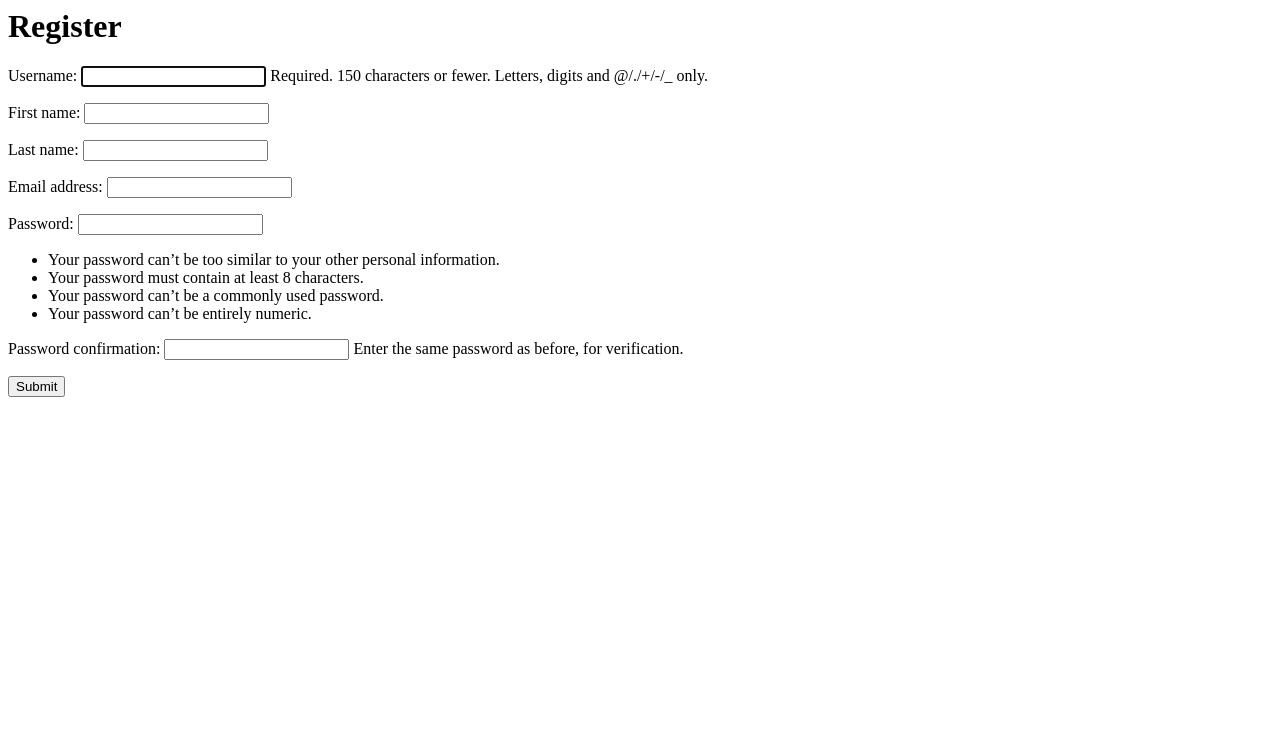
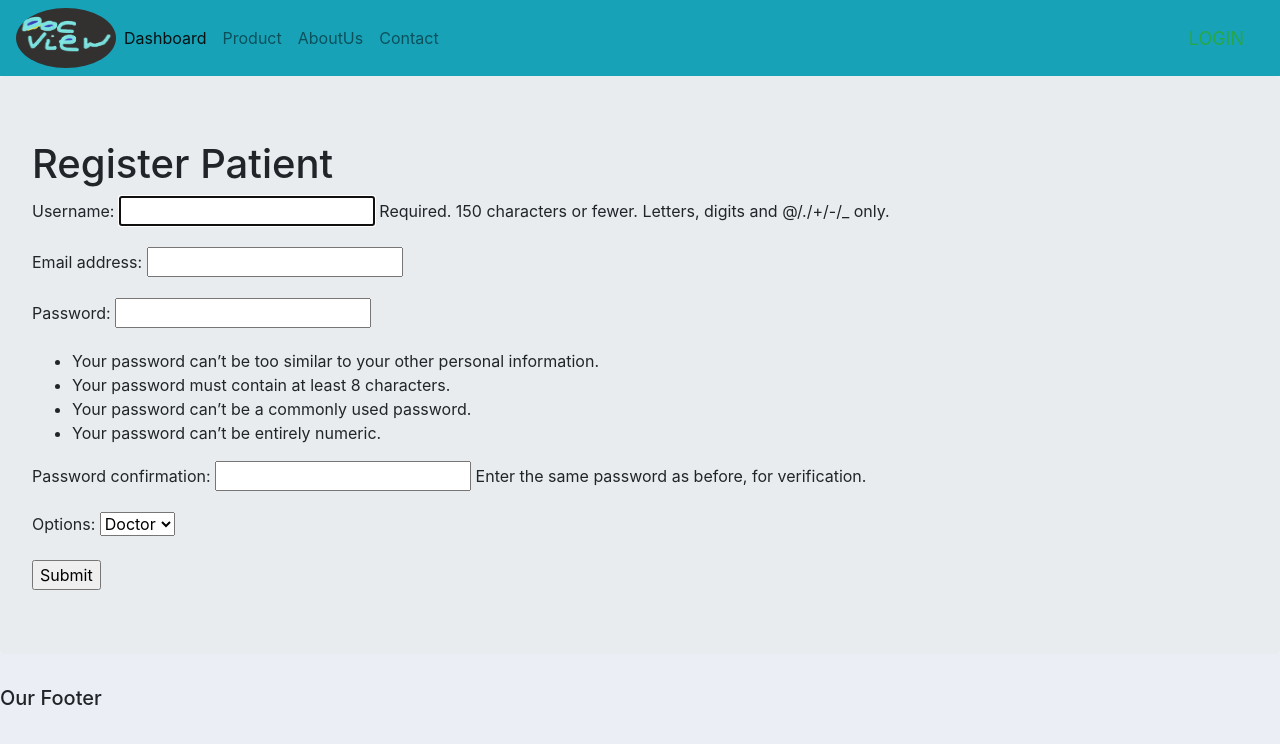
Before and after one commit to fiery-kiki/DOCView, a Django app: page /register/ in a window 1280 px wide. Shown: the top 744 px of the page. Run offline with Django 3.2, Linux system fonts and the light colour scheme; some libraries are stand-ins or nearby versions.

Commit message:
login, logout, register features added

```diff
--- a/accounts/admin.py
+++ b/accounts/admin.py
@@ -8,3 +8,5 @@ admin.site.register(Doctor)
 admin.site.register(Appointment)
 admin.site.register(Invoice)
 admin.site.register(Prescription)
+admin.site.register(HR)
+admin.site.register(Receptionist)
--- a/accounts/forms.py
+++ b/accounts/forms.py
@@ -3,15 +3,30 @@ from django.contrib.auth.forms import UserCreationForm
 from django.contrib.auth.models import User
 from django import forms
 
-# from .models import Order
+from .models import Patient, Doctor, Appointment
 
+class CreatePatient(ModelForm):
+    class Meta:
+        model = Patient
+        fields = ['name', 'phone_no', 'gender', 'age', 'address', 'blood_group']
 
-# class OrderForm(ModelForm):
-# 	class Meta:
-# 		model = Order
-# 		fields = '__all__'
+class CreateAppointment(ModelForm):
+    class Meta:
+        model = Appointment
+        fields = '__all__'
 
+class CreateDoctor(ModelForm):
+    class Meta:
+        model = Doctor
+        fields = ['name', 'phone_no', 'gender', 'age', 'address', 'status', 'department', 'attendance', 'salary']
+
+object_choice = (
+        ('doctor', 'Doctor'),
+        ('patient', 'Patient')
+    )
 class CreateUserForm(UserCreationForm):
-	class Meta:
-		model = User
-		fields = ['username', 'first_name', 'last_name', 'email', 'password1', 'password2']
+
+    options = forms.ChoiceField(choices = list(object_choice))
+    class Meta:
+        model = User
+        fields = ['username', 'email', 'password1', 'password2']
--- a/accounts/urls.py
+++ b/accounts/urls.py
@@ -7,10 +7,20 @@ from . import views, patient
 urlpatterns = [
     path('product/', views.product),
     path('customer/', views.customer),
-    path('aboutus/', views.aboutus),
-    path('contact/', views.contact),
-    path('patient_appointments/', patient.your_appointments),
-    path('patient_invoice/', patient.invoice_and_payment),
-    path('register/', views.registerPage,  name="register"),
-    path('', views.home),
+    path('aboutus/', views.aboutus, name='aboutus'),
+    path('contact/', views.contact, name='contact'),
+    path('patient_appointments/', patient.your_appointments, name="your_appointments"),
+    path('patient_invoice/', patient.invoice_and_payment, name='invoice_and_payment'),
+    # basic auth
+    path('register/', views.registerPage, name="register"),
+    path('login/', views.loginPage, name='login'),
+    path('logout/', views.logoutUser, name='logout'),
+    # path('register_patient/', views.registerPatient,  name="register_patient"),
+    # path('register_doctor/', views.registerDoctor,  name="register_doctor"),
+    path('create_appointment/', views.createAppointments, name='create_appointment'),
+    path('update_patient/<str:pk>/', views.updatePatient,  name="update_patient"),
+    path('delete_patient/<str:pk>/', views.deletePatient,  name="delete_patient"),
+    path('update_doctor/<str:pk>/', views.updateDoctor,  name="update_doctor"),
+    path('delete_doctor/<str:pk>/', views.deleteDoctor,  name="delete_doctor"),
+    path('', views.home, name='home'),
 ]
--- a/accounts/views.py
+++ b/accounts/views.py
@@ -1,36 +1,176 @@
-from django.shortcuts import render
-
+from django.shortcuts import render, redirect
 from django.http import HttpResponse
 
-from .forms import CreateUserForm
+from .models import Doctor, Patient, Appointment, Invoice, Prescription, Receptionist, HR
+
+from .forms import CreateDoctor, CreatePatient, CreateUserForm, CreateAppointment
+
+from django.contrib.auth import authenticate, login, logout
+
+from django.contrib import messages
+from django.contrib.auth.decorators import login_required
+
+
+
+def check_doctor(obj):
+    return obj.__class__ == Doctor
+def check_patient(obj):
+    return obj.__class__ == Patient
+def check_receptionist(obj):
+    return obj.__class__ == Receptionist
+def check_hr(obj):
+    return obj.__class__ == HR
+
+
+
 
 def registerPage(request):
-    form = CreateUserForm()
+    if request.user.is_authenticated:
+        return redirect('home')
+    else:
+        form = CreateUserForm()
+        if request.method == 'POST':
+            print('CHECK -' , request.POST)
+            form = CreateUserForm(request.POST)
+            if form.is_valid():
+                print('VALIDATED')
+                type_user = request.POST.get('options')
+                u1 = form.save()
+                # print(u1, type_user)
+                u2 = None
+                if type_user=='doctor':
+                    u2 = Doctor.objects.create(user = u1)
+                    u2.save()
+                elif type_user=='patient':
+                    u2 = Patient.objects.create(user = u1)
+                    u2.save()
+                print("CREATED peoples", u1, u2)
+                messages.success(request, 'Account was created for ' + u1.username)
+                return redirect('/')
+        context = {'form':form}
+        return render(request, 'accounts/register_patient.html', context)
+
+@login_required(login_url='login')
+def updatePatient(request, pk):
+    p1 = Patient.objects.get(pk = pk)
+    form = CreatePatient(instance=p1)
     if request.method == 'POST':
-        form = CreateUserForm(request.POST)
+        form = CreatePatient(request.POST, instance=p1)
         if form.is_valid():
             form.save()
+            # user = form.cleaned_data.get('user.username')
+            # messages.success(request, 'Account was created for ' + user)
+            return redirect('/')
     context = {'form':form}
-    return render(request, 'accounts/register.html', context)
+    return render(request, 'accounts/register_patient.html', context)
+
+@login_required(login_url='login')
+def deleteDoctor(request, pk):
+    doctor = Doctor.objects.get(pk = pk)
+    if request.method == "POST":
+        doctor.delete()
+        return redirect('/')
+    context = {"item":doctor, 'obj_url':"delete_doctor"}
+    return render(request, 'accounts/delete.html', context)
+
+
+@login_required(login_url='login')
+def updateDoctor(request, pk):
+    p1 = Doctor.objects.get(pk = pk)
+    form = CreateDoctor(instance=p1)
+    if request.method == 'POST':
+        form = CreateDoctor(request.POST, instance=p1)
+        if form.is_valid():
+            form.save()
+            # user = form.cleaned_data.get('user.username')
+            # messages.success(request, 'Account was created for ' + user)
+            return redirect('/')
+    context = {'form':form}
+    return render(request, 'accounts/register_doctor.html', context)
+
+@login_required(login_url='login')
+def deletePatient(request, pk):
+    patient = Patient.objects.get(pk = pk)
+    if request.method == "POST":
+        patient.delete()
+        return redirect('/')
+    context = {"item":patient, 'obj_url':"delete_patient"}
+    return render(request, 'accounts/delete.html', context)
+
+@login_required(login_url='login')
+def createAppointments(request):
+    form = CreateAppointment()
+    if request.method == 'POST':
+        form = CreateAppointment(request.POST)
+        if form.is_valid():
+            a1 = form.save()
+            print('appointment - ', a1)
+            messages.success(request,"Successfully create appointment for {} with doctor {} at {}".format(a1.patient, a1.doctor, a1.date))
+            return redirect('/')
+    context = {'form':form}
+    return render(request, 'accounts/create_appointment.html', context)
+
+
+
+def loginPage(request):
+    if request.user.is_authenticated:
+        return redirect('home')
+    else:
+        if request.method == 'POST':
+            username = request.POST.get('username')
+            password =request.POST.get('password')
+
+            user = authenticate(request, username=username, password=password)
+
+            if user is not None:
+                login(request, user)
+                print('USER LOGGED IN', user)
+                return redirect('home')
+            else:
+                messages.info(request, 'Username OR password is incorrect')
+
+        context = {}
+        return render(request, 'accounts/login.html', context)
+
+@login_required(login_url='login')
+def logoutUser(request):
+    logout(request)
+    return redirect('login')
 
 def get_receptionist():
     data = ['Total Appointments', 'Appointments Done', 'Upcoming Appointments']
-    value = [1, 2, 3]
+    ap1 = Appointment.objects.all()
+    p1 = Patient.objects.all()
+    value = [ap1.count(), ap1.filter(status = 'completed').count, ap1.filter(status = 'pending').count()]
     arr = [{'title':data[i], 'value':value[i]} for i in range(len(data))]
-    return arr
+    return arr, {'appointment':ap1, 'patient':p1[:5]}
 
 def get_hr():
     data = ['Total Doctors', 'Total Patients', 'On duty Doctors']
-    value = [1, 2, 3]
+    d1 = Doctor.objects.all()
+    p1 = Patient.objects.all()
+    value = [d1.count(), p1.count(), d1.filter(status = 'active').count()]
     arr = [{'title':data[i], 'value':value[i]} for i in range(len(data))]
-    return arr
+    return arr, {'doctor':d1, 'patient':p1[:5]}
 
+@login_required(login_url='login')
 def home(request):
     data = {
         'user_type': {'hr':0, 'receptionist':1, 'doctor':0, 'patient':0},
         }
-    data['status_data'] = get_receptionist() if data['user_type']['receptionist'] else get_hr() if data['user_type']['hr'] else []
+    status, val = [], {}
+    if data['user_type']['receptionist']:
+        status, val = get_receptionist()
+    elif data['user_type']['hr']:
+        status, val = get_hr()
+    data['status_data'] = status
+    data.update(val)
     return render(request, 'accounts/dashboard.html', data)
+
+
+
+
+
 
 
 
--- /dev/null
+++ b/templates/accounts/create_appointment.html
@@ -0,0 +1 @@
+{% include 'generic/simple_form.html' with title='Create Appointment' form=form %}
--- a/templates/accounts/register.html
+++ /dev/null
@@ -1,6 +0,0 @@
-<h1>Register</h1>
-
-<form method="POST" action="">
-    {% csrf_token %} {{ form.as_p }}
-    <input type="submit" name="Creater User">
-</form>
--- /dev/null
+++ b/templates/accounts/register_patient.html
@@ -0,0 +1,6 @@
+{% include 'generic/simple_form.html' with title='Register Patient' form=form %}
+<div>
+    {% for message in messages %}
+    <p id="messages">{{message}}</p>
+    {% endfor %}
+</div>
--- /dev/null
+++ b/templates/accounts/registor_doctor.html
@@ -0,0 +1 @@
+{% include 'generic/simple_form.html' with title='Register Doctor' form=form %}
--- /dev/null
+++ b/templates/generic/simple_form.html
@@ -0,0 +1,10 @@
+{% extends 'main.html' %} {% block content %}
+
+<h1>{{title}}</h1>
+
+<form method="POST" action="">
+    {% csrf_token %} {{ form.as_p }}
+    <input type="submit" name="submit">
+</form>
+
+{% endblock %}
--- a/templates/main.html
+++ b/templates/main.html
@@ -8,11 +8,16 @@
     <!-- CSS only -->
     <link rel="stylesheet" href="https://stackpath.bootstrapcdn.com/bootstrap/4.5.0/css/bootstrap.min.css" integrity="sha384-9aIt2nRpC12Uk9gS9baDl411NQApFmC26EwAOH8WgZl5MYYxFfc+NcPb1dKGj7Sk" crossorigin="anonymous">
     <link rel='stylesheet' type="text/css" href="{% static '/css/main.css' %}">
+    <link rel="stylesheet" href="https://cdnjs.cloudflare.com/ajax/libs/font-awesome/4.7.0/css/font-awesome.min.css">
+
 </head>
 
 <body>
-    {% include 'navbar.html' %} {% block content %} {% endblock %}
+    {% include 'navbar.html' %}
+    <div class="jumbotron">
 
+        {% block content %} {% endblock %}
+    </div>
     <h5>Our Footer</h5>
 
 </body>
--- a/templates/navbar.html
+++ b/templates/navbar.html
@@ -1,6 +1,13 @@
 {% load static %}
+<style>
+    .hello-msg {
+        font-size: 18px;
+        color: #fff;
+        margin-right: 20px;
+    }
+</style>
 
-<nav class="navbar navbar-expand-lg navbar-light bg-dark">
+<nav class="navbar navbar-expand-lg navbar-light bg-info">
     <img src='{% static "images/logo_min.png" %}' alt="logo" class="avatar">
     <button class=" navbar-toggler " type="button " data-toggle="collapse " data-target="#navbarNav " aria-controls="navbarNav " aria-expanded="false " aria-label="Toggle navigation ">
       <span class="navbar-toggler-icon "></span>
@@ -8,17 +15,22 @@
     <div class="collapse navbar-collapse " id="navbarNav ">
         <ul class="navbar-nav ">
             <li class="nav-item active ">
-                <a class="nav-link " href="# ">Dashboard</a>
+                <a class="nav-link " href="{% url 'home'%}">Dashboard</a>
             </li>
             <li class="nav-item ">
-                <a class="nav-link " href="# ">Product</a>
+                <a class="nav-link " href="{% url 'home'%}">Product</a>
             </li>
             <li class="nav-item ">
-                <a class="nav-link " href="# ">AboutUs</a>
+                <a class="nav-link " href="{% url 'aboutus'%}">AboutUs</a>
             </li>
             <li class="nav-item ">
-                <a class="nav-link " href="# ">Contact</a>
+                <a class="nav-link " href="{% url 'contact'%}">Contact</a>
             </li>
         </ul>
     </div>
+    {% if request.user.is_authenticated %}
+    <span class="hello-msg">Hi, {{request.user}}</span>
+    <span><a class="text-danger hello-msg"  href="{% url 'logout' %}">LOGOUT</a></span> {% else %}
+    <span><a class="text-success hello-msg" href="{% url 'login' %}">LOGIN</a></span> {% endif %}
+
 </nav>
```
Also changed, not shown: accounts/models.py (+35 -1 lines), templates/accounts/dashboard.html (+5 -3 lines), templates/accounts/dashboard_rcpt.html (+34 -4 lines), templates/accounts/delete.html (added, +9 -0 lines), templates/accounts/login.html (added, +44 -0 lines), accounts/migrations/0004_auto_20200525_0134.py (added), accounts/migrations/0005_hr_receptionist.py (added).
